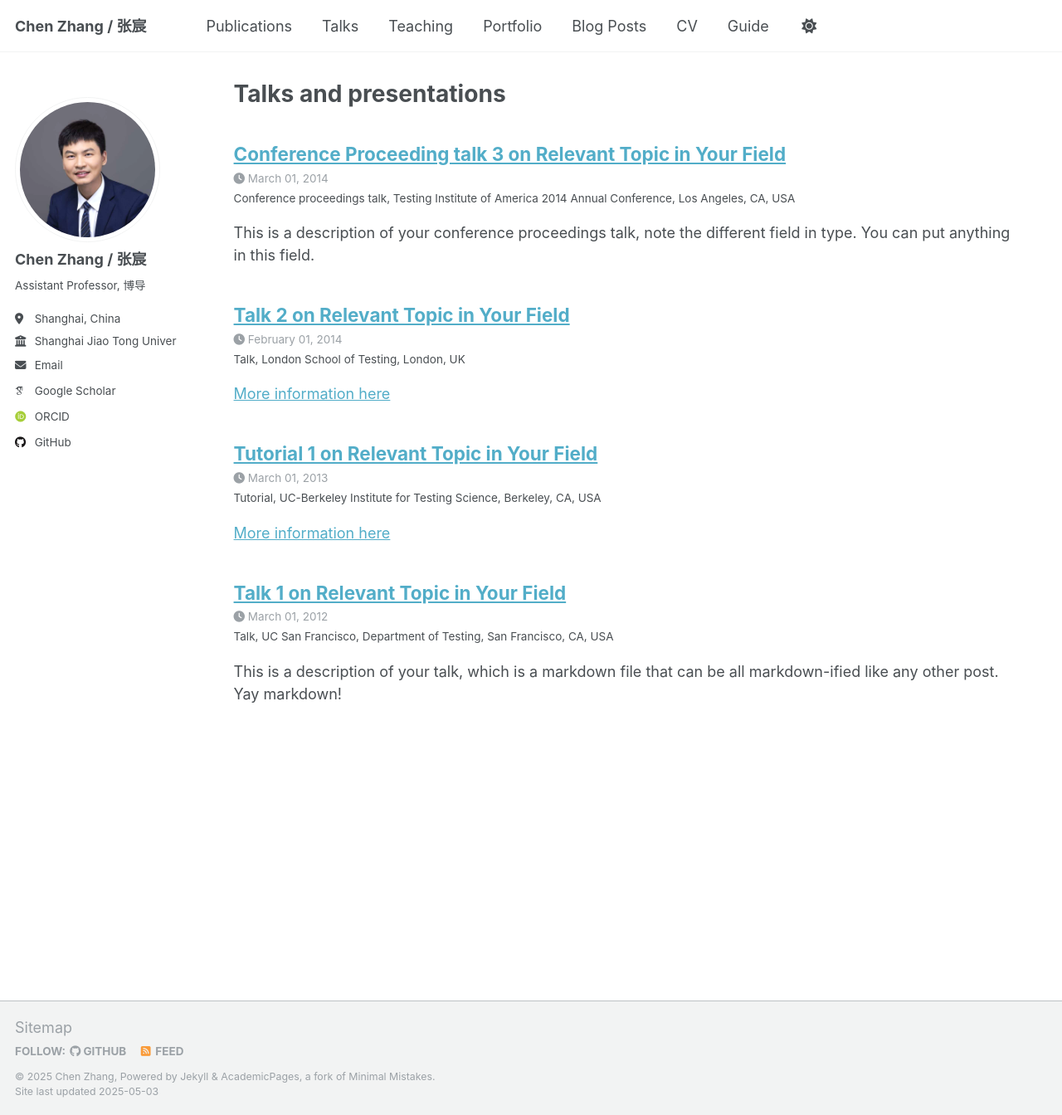
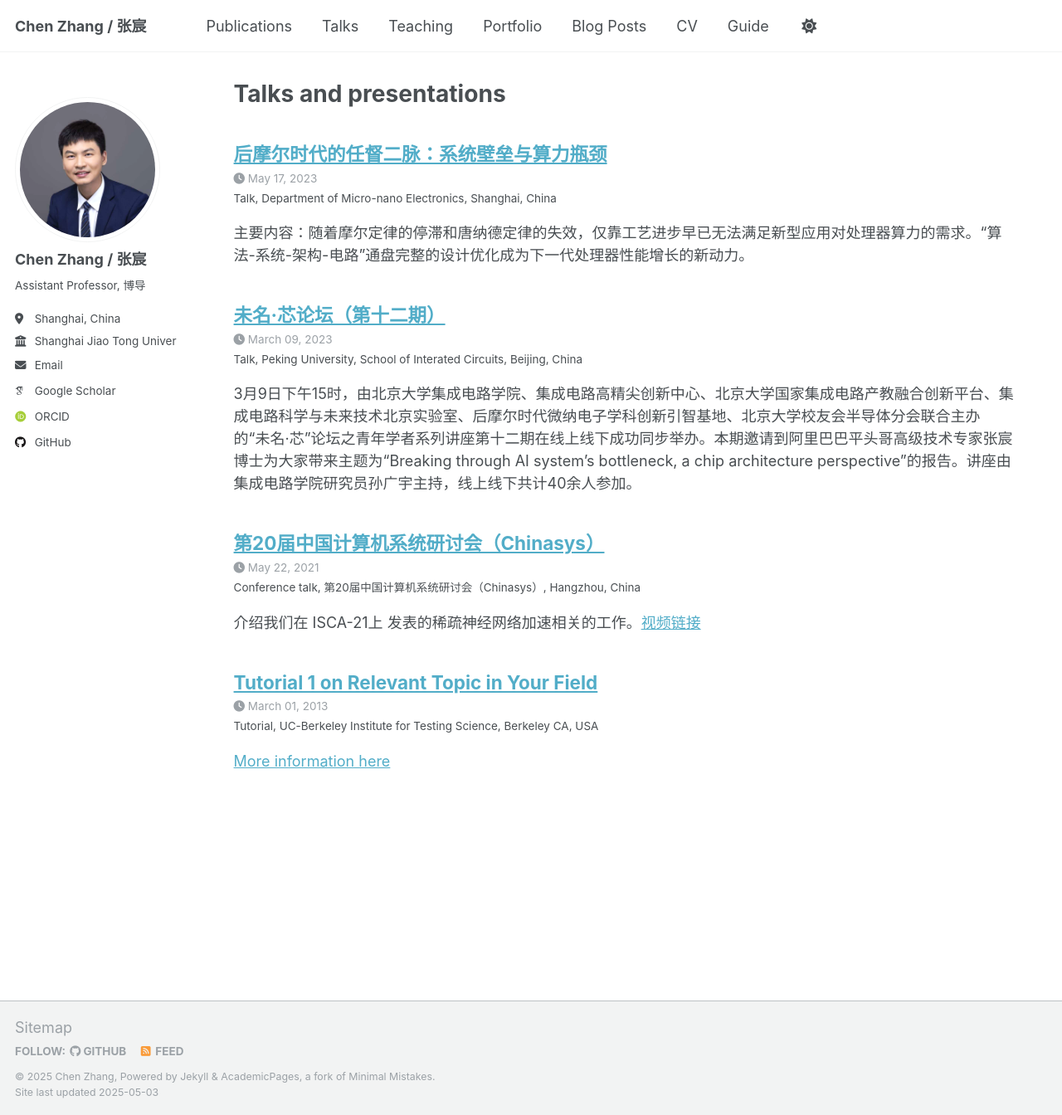
Before and after one commit to chenzhangsjtu/chenzhangsjtu.github.io, a Jekyll site: the page built from _pages/talks.html, in a window 1280 px wide and 1344 px high. Shown: the whole window at 83% size. Built offline with Jekyll 4.4.1, drawn with Linux system fonts in a browser that asks for light colours; some web fonts are replaced.

Commit message:
update talks

```diff
--- a/_talks/2012-03-01-talk-1.md
+++ /dev/null
@@ -1,11 +0,0 @@
----
-title: "Talk 1 on Relevant Topic in Your Field"
-collection: talks
-type: "Talk"
-permalink: /talks/2012-03-01-talk-1
-venue: "UC San Francisco, Department of Testing"
-date: 2012-03-01
-location: "San Francisco, CA, USA"
----
-
-This is a description of your talk, which is a markdown file that can be all markdown-ified like any other post. Yay markdown!
--- a/_talks/2014-02-01-talk-2.md
+++ /dev/null
@@ -1,13 +0,0 @@
----
-title: "Talk 2 on Relevant Topic in Your Field"
-collection: talks
-type: "Talk"
-permalink: /talks/2014-02-01-talk-2
-venue: "London School of Testing"
-date: 2014-02-01
-location: "London, UK"
----
-
-[More information here](http://example2.com)
-
-This is a description of your talk, which is a markdown files that can be all markdown-ified like any other post. Yay markdown!
--- a/_talks/2014-03-01-talk-3.md
+++ /dev/null
@@ -1,11 +0,0 @@
----
-title: "Conference Proceeding talk 3 on Relevant Topic in Your Field"
-collection: talks
-type: "Conference proceedings talk"
-permalink: /talks/2014-03-01-talk-3
-venue: "Testing Institute of America 2014 Annual Conference"
-date: 2014-03-01
-location: "Los Angeles, CA, USA"
----
-
-This is a description of your conference proceedings talk, note the different field in type. You can put anything in this field.
--- /dev/null
+++ b/_talks/2021-05-22-talk-1.md
@@ -0,0 +1,11 @@
+---
+title: "第20届中国计算机系统研讨会（Chinasys）"
+collection: talks
+type: "Conference talk"
+permalink: /talks/2021-05-22-talk-1
+venue: "第20届中国计算机系统研讨会（Chinasys）"
+date: 2021-05-22
+location: "Hangzhou, China"
+---
+
+介绍我们在 ISCA-21上 发表的稀疏神经网络加速相关的工作。[视频链接](https://ipads.se.sjtu.edu.cn/chinasys21/vedios/Dual-side%20Sparse%20Tensor%20Core-%E5%BC%A0%E5%AE%B8.mp4)
--- /dev/null
+++ b/_talks/2023-03-09-talk-1.md
@@ -0,0 +1,16 @@
+---
+title: "未名·芯论坛（第十二期）"
+collection: talks
+type: "Talk"
+permalink: /talks/2023-03-09-talk-1
+venue: "Peking University, School of Interated Circuits"
+date: 2023-03-09
+location: "Beijing, China"
+---
+
+
+3月9日下午15时，由北京大学集成电路学院、集成电路高精尖创新中心、北京大学国家集成电路产教融合创新平台、集成电路科学与未来技术北京实验室、后摩尔时代微纳电子学科创新引智基地、北京大学校友会半导体分会联合主办的“未名·芯”论坛之青年学者系列讲座第十二期在线上线下成功同步举办。本期邀请到阿里巴巴平头哥高级技术专家张宸博士为大家带来主题为“Breaking through AI system’s bottleneck, a chip architecture perspective”的报告。讲座由集成电路学院研究员孙广宇主持，线上线下共计40余人参加。
+
+张宸博士首先介绍了领域定制化计算（Domain-specific architecture）对于人工智能系统和算力发展的重要意义。从“架构-系统-算法-应用”各层次AI系统的特征与性能壁垒开始，逐层介绍了各级系统瓶颈，并提纲挈领地讲解了体系结构及软硬件联合设计方法的核心思路。
+
+[新闻源](https://ic.pku.edu.cn/xwdt/8b6fe51215ad43b996b1fc4d9245a23f.htm)
--- /dev/null
+++ b/_talks/2023-05-17-talk-1.md
@@ -0,0 +1,16 @@
+---
+title: "后摩尔时代的任督二脉：系统壁垒与算力瓶颈"
+collection: talks
+type: "Talk"
+permalink: /talks/2023-05-17-talk-1
+venue: "Department of Micro-nano Electronics"
+date: 2023-05-17
+location: "Shanghai, China"
+---
+
+主要内容：随着摩尔定律的停滞和唐纳德定律的失效，仅靠工艺进步早已无法满足新型应用对处理器算力的需求。“算法-系统-架构-电路”通盘完整的设计优化成为下一代处理器性能增长的新动力。
+
+从2012年博士期间就从事高性能高能效AI芯片设计的相关研究，经历了以AI芯片为代表的新一代领域定制化芯片从萌芽到壮大的过程。他将结合他在微软期间研究新一代AI系统，以及在阿里从0到1设计面向AI的GPGPU芯片的经历，分享他如何看待 “算法-系统-架构-工艺”联合设计优化的思考和感悟。
+
+
+![20230517 Talk Poster](/images/talks/20230517.jpg)
```
Also changed, not shown: _talks/2013-03-01-tutorial-1.md (+1 -1 lines), 3 other files.
